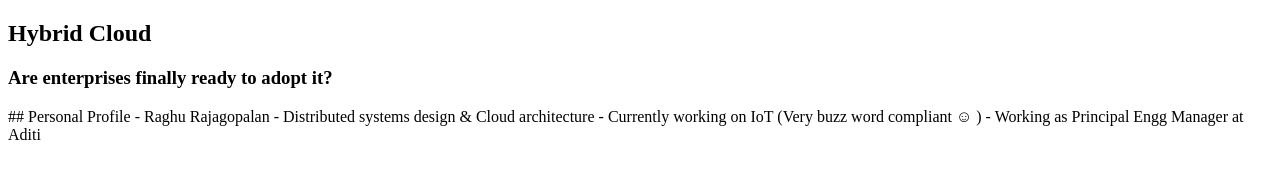
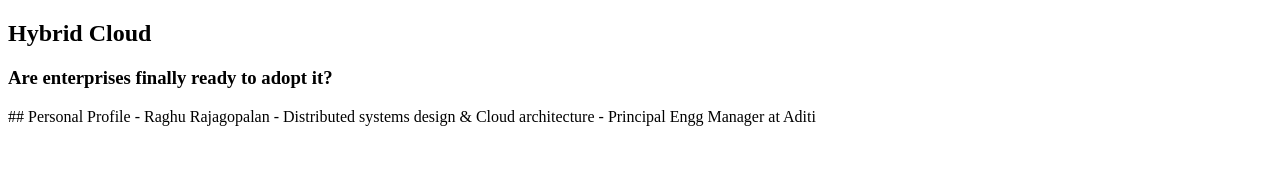
Before and after one commit to raghur/presentations, a plain HTML site: page hybridcloud.html in a window 1280 px wide. Drawn offline with Linux system fonts and the light colour scheme; a script that the page names is missing.

Commit message:
clean up

```diff
--- a/hybridcloud.html
+++ b/hybridcloud.html
@@ -59,8 +59,7 @@
 
 - Raghu Rajagopalan
 - Distributed systems design &amp; Cloud architecture
-- Currently working on IoT (Very buzz word compliant ☺ )
-- Working as Principal Engg Manager at Aditi
+- Principal Engg Manager at Aditi
 
 
                 </section>
```
